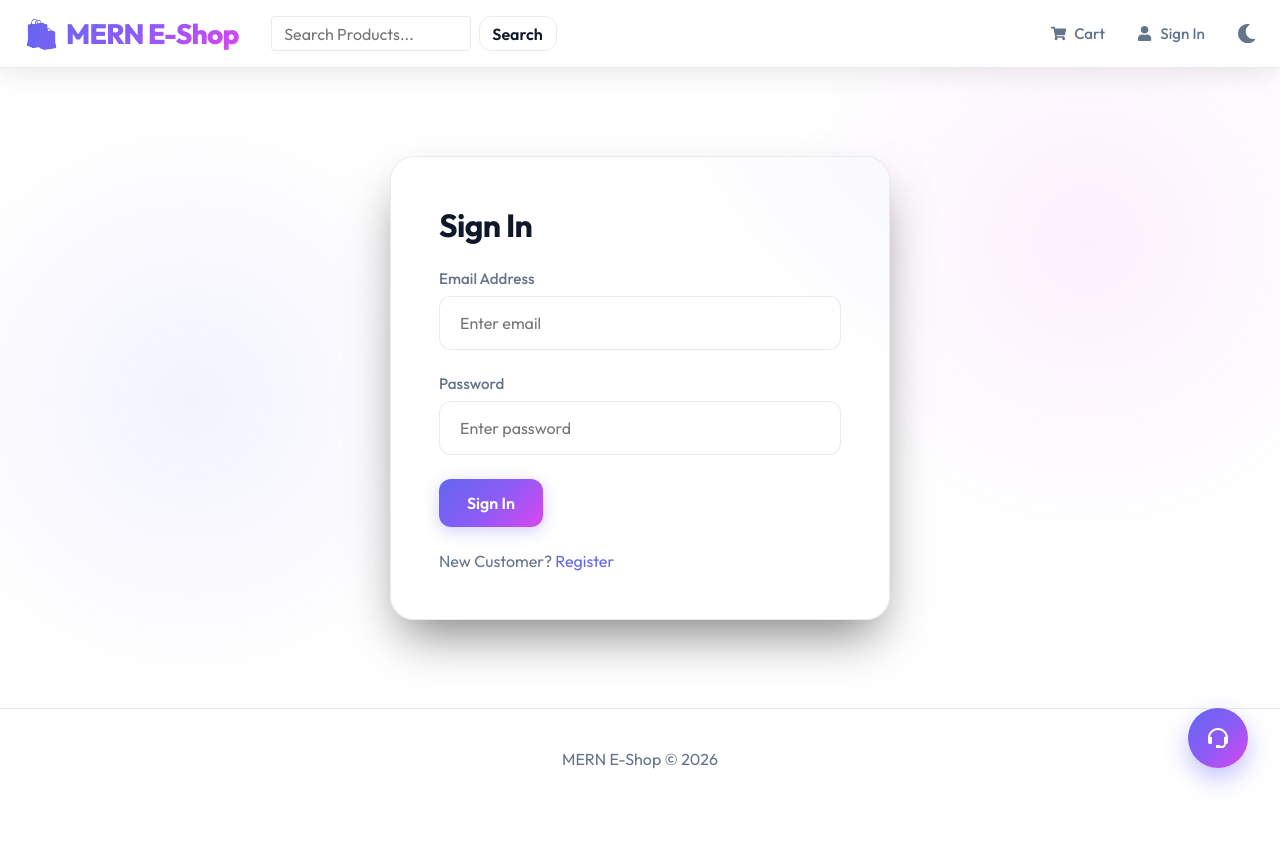
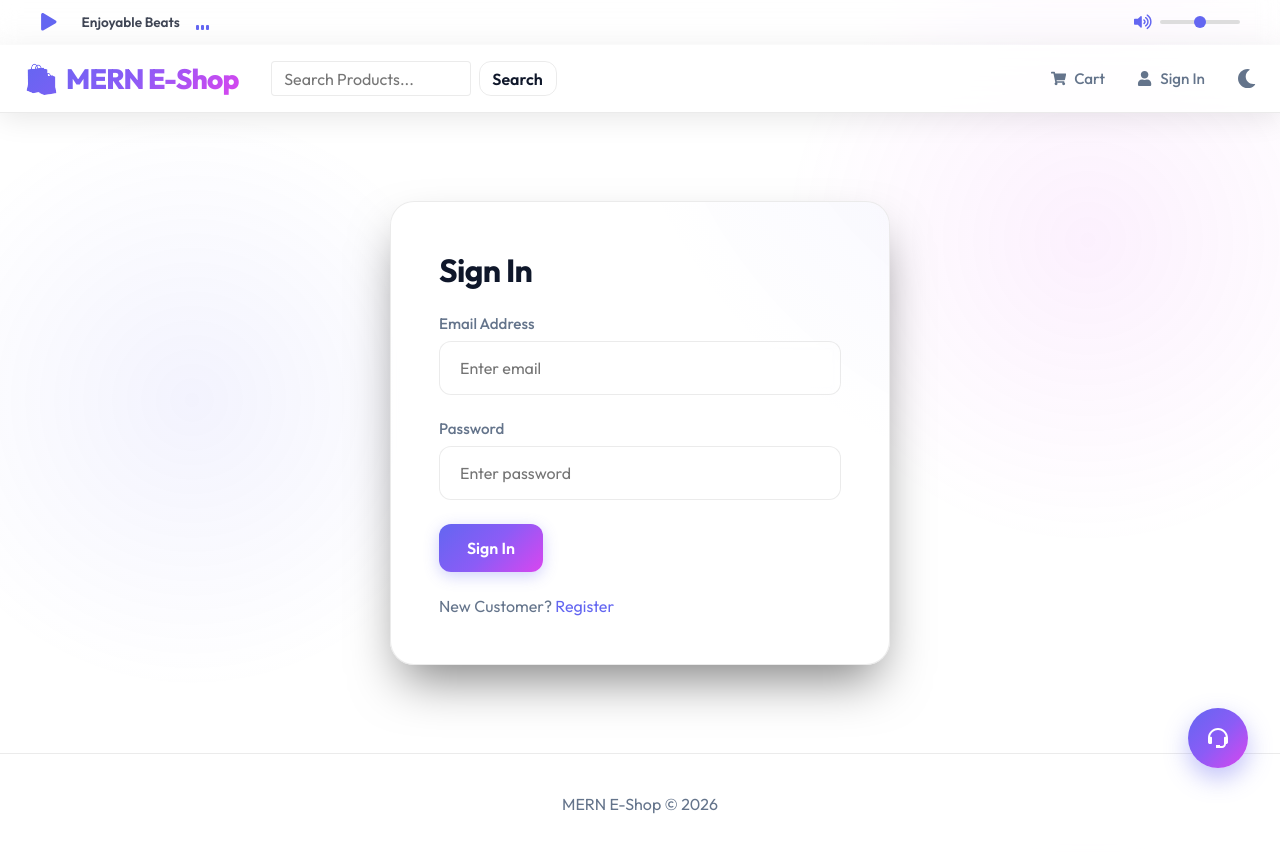
Before and after one commit to 1nt24is020akash-del/e-commerce, a React (Vite) app in the folder frontend/: page /login in a window 1280 px wide. Before the commit the page ends 809 px from the top, so only its background shows below. Built offline with nearby package versions, Linux system fonts and the light colour scheme.

Commit message:
Add background music player with playback controls at the top

```diff
--- a/frontend/src/App.jsx
+++ b/frontend/src/App.jsx
@@ -6,6 +6,7 @@ import toast, { Toaster } from 'react-hot-toast';
 import Header from './components/Header';
 import Footer from './components/Footer';
 import SupportBox from './components/SupportBox';
+import MusicPlayer from './components/MusicPlayer';
 import HomePage from './pages/HomePage';
 import ProductPage from './pages/ProductPage';
 import CartPage from './pages/CartPage';
@@ -100,6 +101,7 @@ const App = () => {
   return (
     <>
       <Toaster />
+      <MusicPlayer />
       <Header />
       <main className="main-content container">
         <Routes>
--- /dev/null
+++ b/frontend/src/components/MusicPlayer.jsx
@@ -0,0 +1,71 @@
+import React, { useState, useRef } from 'react';
+import { FaPlay, FaPause, FaVolumeUp, FaVolumeMute } from 'react-icons/fa';
+
+const MusicPlayer = () => {
+  const [isPlaying, setIsPlaying] = useState(false);
+  const [isMuted, setIsMuted] = useState(false);
+  const [volume, setVolume] = useState(0.5);
+  const audioRef = useRef(null);
+
+  const togglePlay = () => {
+    if (isPlaying) {
+      audioRef.current.pause();
+    } else {
+      audioRef.current.play();
+    }
+    setIsPlaying(!isPlaying);
+  };
+
+  const toggleMute = () => {
+    setIsMuted(!isMuted);
+    audioRef.current.muted = !isMuted;
+  };
+
+  const handleVolumeChange = (e) => {
+    const newVolume = parseFloat(e.target.value);
+    setVolume(newVolume);
+    audioRef.current.volume = newVolume;
+    if (newVolume === 0) {
+      setIsMuted(true);
+    } else {
+      setIsMuted(false);
+    }
+  };
+
+  return (
+    <div className="music-player-bar">
+      <audio ref={audioRef} src="/music/background.mp3" loop />
+      <div className="music-controls">
+        <button onClick={togglePlay} className="music-btn play-btn" title={isPlaying ? 'Pause Music' : 'Play Music'}>
+          {isPlaying ? <FaPause /> : <FaPlay />}
+        </button>
+
+        <div className="music-info">
+          <span className="music-title">Enjoyable Beats</span>
+          <div className="music-visualizer">
+            <div className={`bar ${isPlaying ? 'playing' : ''}`}></div>
+            <div className={`bar ${isPlaying ? 'playing' : ''}`}></div>
+            <div className={`bar ${isPlaying ? 'playing' : ''}`}></div>
+          </div>
+        </div>
+
+        <div className="volume-control">
+          <button onClick={toggleMute} className="music-btn" title={isMuted ? 'Unmute' : 'Mute'}>
+            {isMuted || volume === 0 ? <FaVolumeMute /> : <FaVolumeUp />}
+          </button>
+          <input
+            type="range"
+            min="0"
+            max="1"
+            step="0.01"
+            value={volume}
+            onChange={handleVolumeChange}
+            className="volume-slider"
+          />
+        </div>
+      </div>
+    </div>
+  );
+};
+
+export default MusicPlayer;
--- a/frontend/src/index.css
+++ b/frontend/src/index.css
@@ -120,6 +120,108 @@ h1, h2, h3, h4, h5, h6 {
 .main-content {
   flex: 1;
   padding: 3.5rem 0;
+}
+
+/* Music Player */
+.music-player-bar {
+  background: rgba(255, 255, 255, 0.1);
+  backdrop-filter: blur(10px);
+  border-bottom: 1px solid rgba(255, 255, 255, 0.2);
+  padding: 0.5rem 2rem;
+  display: flex;
+  justify-content: center;
+  align-items: center;
+  position: sticky;
+  top: 0;
+  z-index: 1100;
+  height: 45px;
+}
+
+.music-controls {
+  display: flex;
+  align-items: center;
+  gap: 1.5rem;
+  width: 100%;
+  max-width: 1200px;
+}
+
+.music-btn {
+  background: none;
+  border: none;
+  color: var(--primary-color);
+  cursor: pointer;
+  font-size: 1.1rem;
+  display: flex;
+  align-items: center;
+  transition: transform 0.2s;
+}
+
+.music-btn:hover {
+  transform: scale(1.1);
+}
+
+.music-info {
+  display: flex;
+  align-items: center;
+  gap: 1rem;
+  flex-grow: 1;
+}
+
+.music-title {
+  font-size: 0.85rem;
+  font-weight: 600;
+  color: var(--text-color);
+  opacity: 0.8;
+}
+
+.music-visualizer {
+  display: flex;
+  align-items: flex-end;
+  gap: 2px;
+  height: 15px;
+}
+
+.music-visualizer .bar {
+  width: 3px;
+  background: var(--primary-color);
+  height: 5px;
+  border-radius: 1px;
+}
+
+.music-visualizer .bar.playing {
+  animation: visualize 1s ease-in-out infinite alternate;
+}
+
+.music-visualizer .bar:nth-child(2) { animation-delay: 0.2s; }
+.music-visualizer .bar:nth-child(3) { animation-delay: 0.4s; }
+
+@keyframes visualize {
+  from { height: 5px; }
+  to { height: 15px; }
+}
+
+.volume-control {
+  display: flex;
+  align-items: center;
+  gap: 0.5rem;
+}
+
+.volume-slider {
+  width: 80px;
+  height: 4px;
+  -webkit-appearance: none;
+  background: #ddd;
+  border-radius: 2px;
+  outline: none;
+}
+
+.volume-slider::-webkit-slider-thumb {
+  -webkit-appearance: none;
+  width: 12px;
+  height: 12px;
+  background: var(--primary-color);
+  border-radius: 50%;
+  cursor: pointer;
 }
 
 /* Header & Glassmorphism */
```
Also changed, not shown: 1 other file (tests, documents, lock files or other folders).
